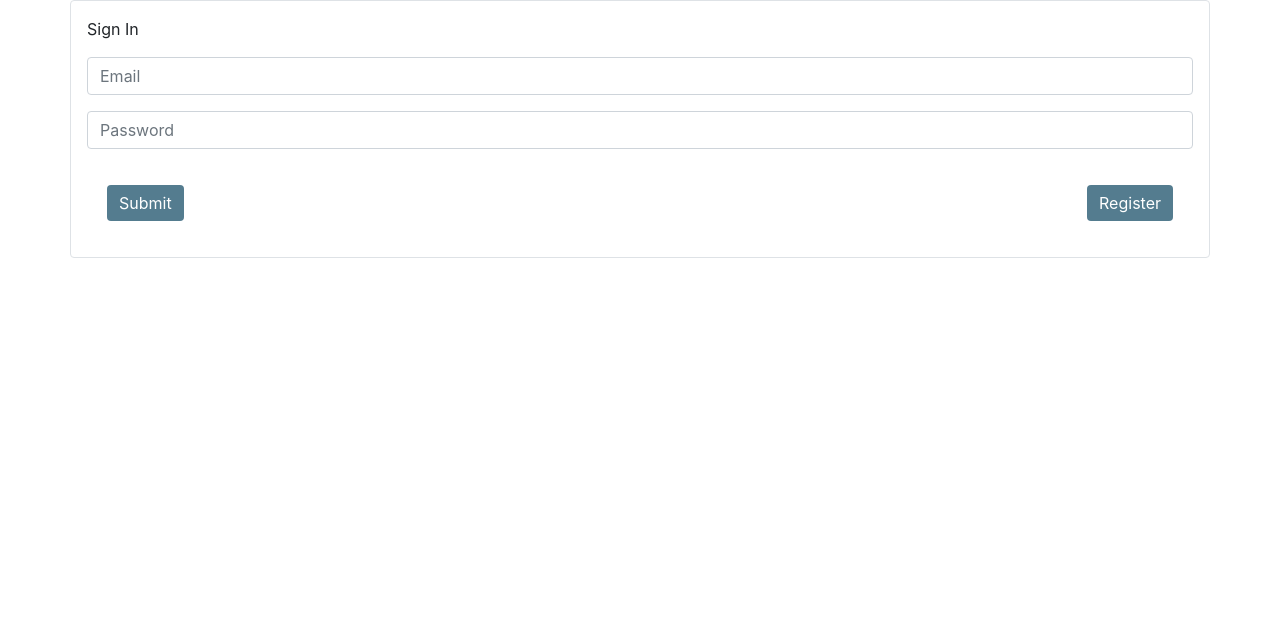
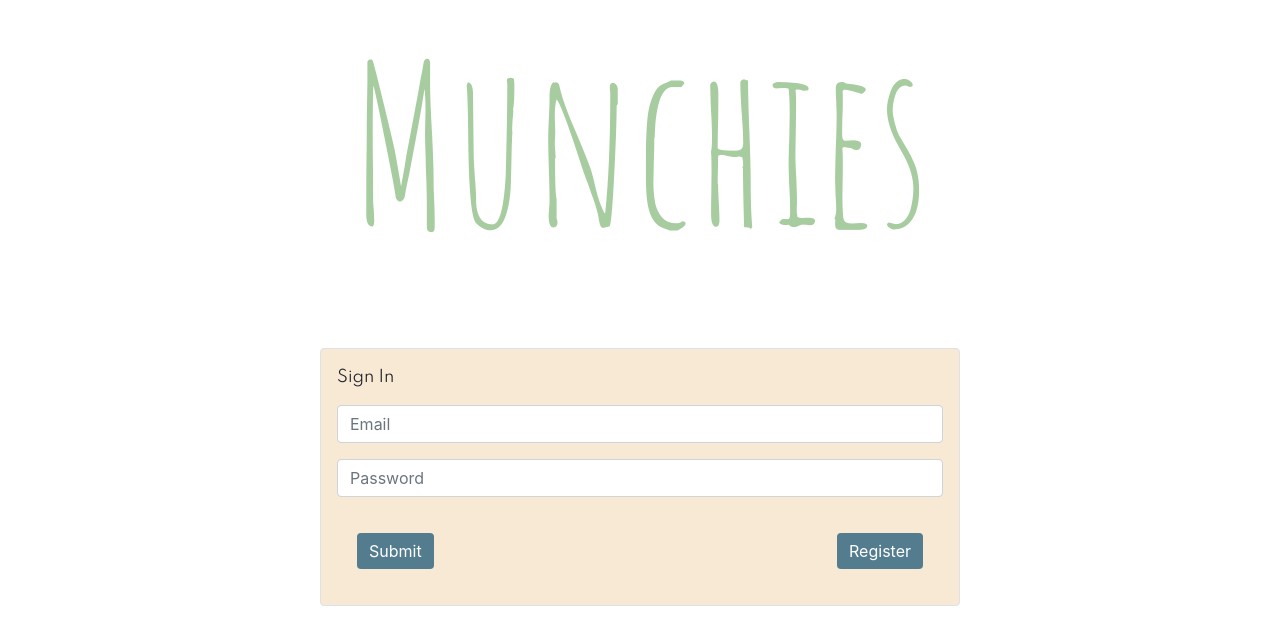
Before and after one commit to pzavar/LA_HACKS_2020, a React (Create React App) app in the folder frontend/: page /login in a window 1280 px wide. Shown: the top 644 px of the page. Built offline with nearby package versions, Linux system fonts and the light colour scheme.

Commit message:
Fixed login page.

```diff
--- a/frontend/src/Components/Styles/styles.css
+++ b/frontend/src/Components/Styles/styles.css
@@ -31,3 +31,15 @@
     font-size: 20px;
     text-align: center;
 }
+
+.main{
+    margin-top: 5%;
+    width: 50%;
+}
+
+.page {
+    background-color: #F7E9D4;
+    background-size: cover;
+    margin-bottom: 0px;
+    border: 60px solid transparent;
+}
--- a/frontend/src/Containers/Login/login.js
+++ b/frontend/src/Containers/Login/login.js
@@ -4,6 +4,8 @@ import { Button, Form, Container,
 import { Formik } from 'formik';
 import { Link } from 'react-router-dom';
 import * as yup from 'yup';
+
+import '../../Components/Styles/styles.css';
 
 const schema = yup.object({
     password : yup.string()
@@ -38,8 +40,12 @@ class Login extends Component {
 
     render() {
         return(
-            <Container className="main border rounded mid p-3">
-                <p className="sign">Sign In</p>
+            <div >
+            <header>
+                <Link to="/" style={{textDecoration: 'none'}}><h1 className="HeaderFont">Munchies</h1></Link>
+            </header>
+            <Container className="main border rounded mid p-3 page">
+                <p className="BodyFontB">Sign In</p>
                 <Formik
                     initialValues = {{email: '', password: ''}}
                     onSubmit={values => {
@@ -112,6 +118,7 @@ class Login extends Component {
                 </Formik>
 
             </Container>
+            </div>
         )
     }
 }
--- a/frontend/src/Containers/Register/register.css
+++ b/frontend/src/Containers/Register/register.css
@@ -2,6 +2,7 @@
     margin-right: auto;
     margin-left: auto;
 
+    margin-top: 20px;
     max-width: 500px;
     padding-top: 10px;
     padding-right: 10px;
```
